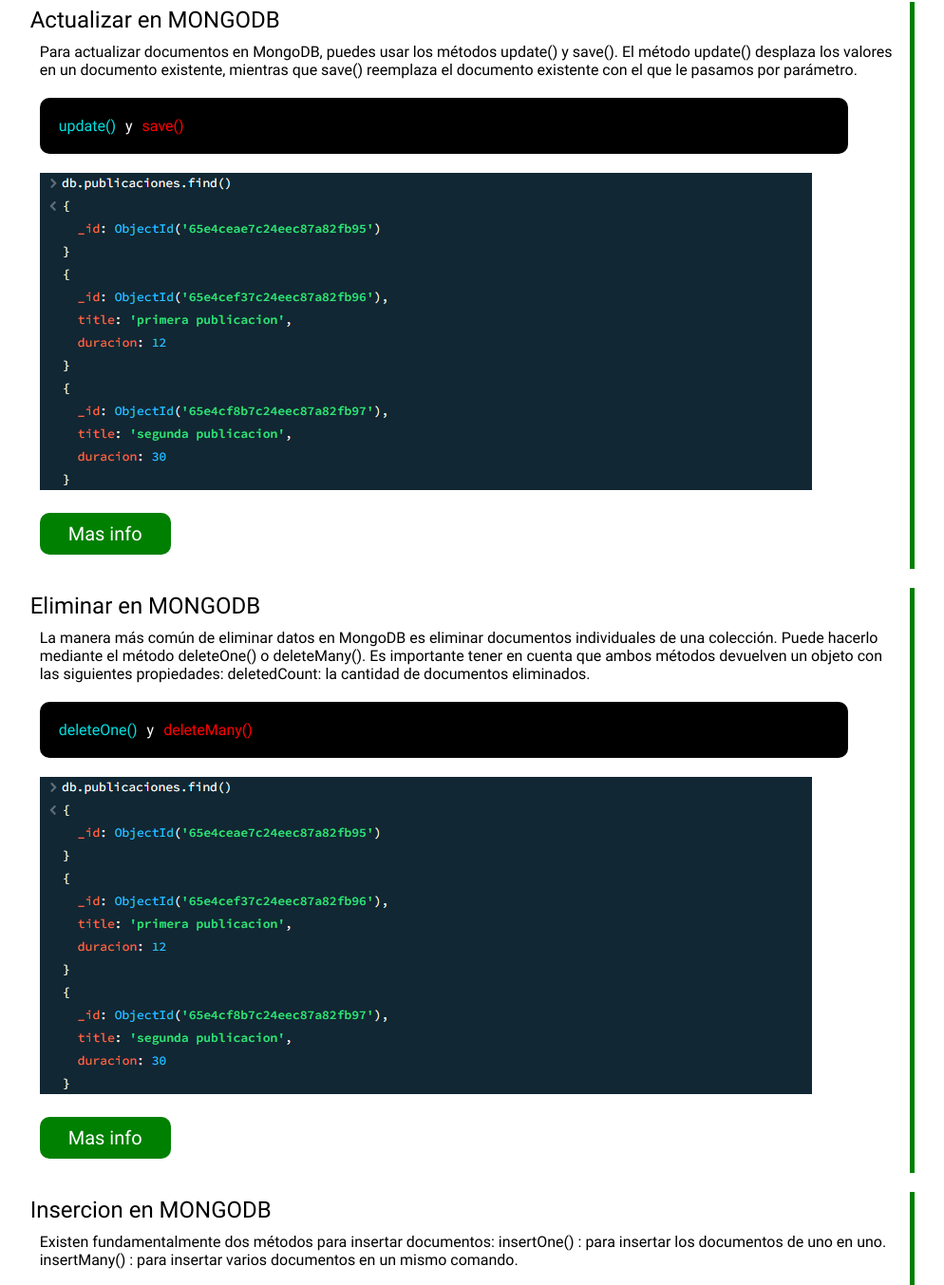
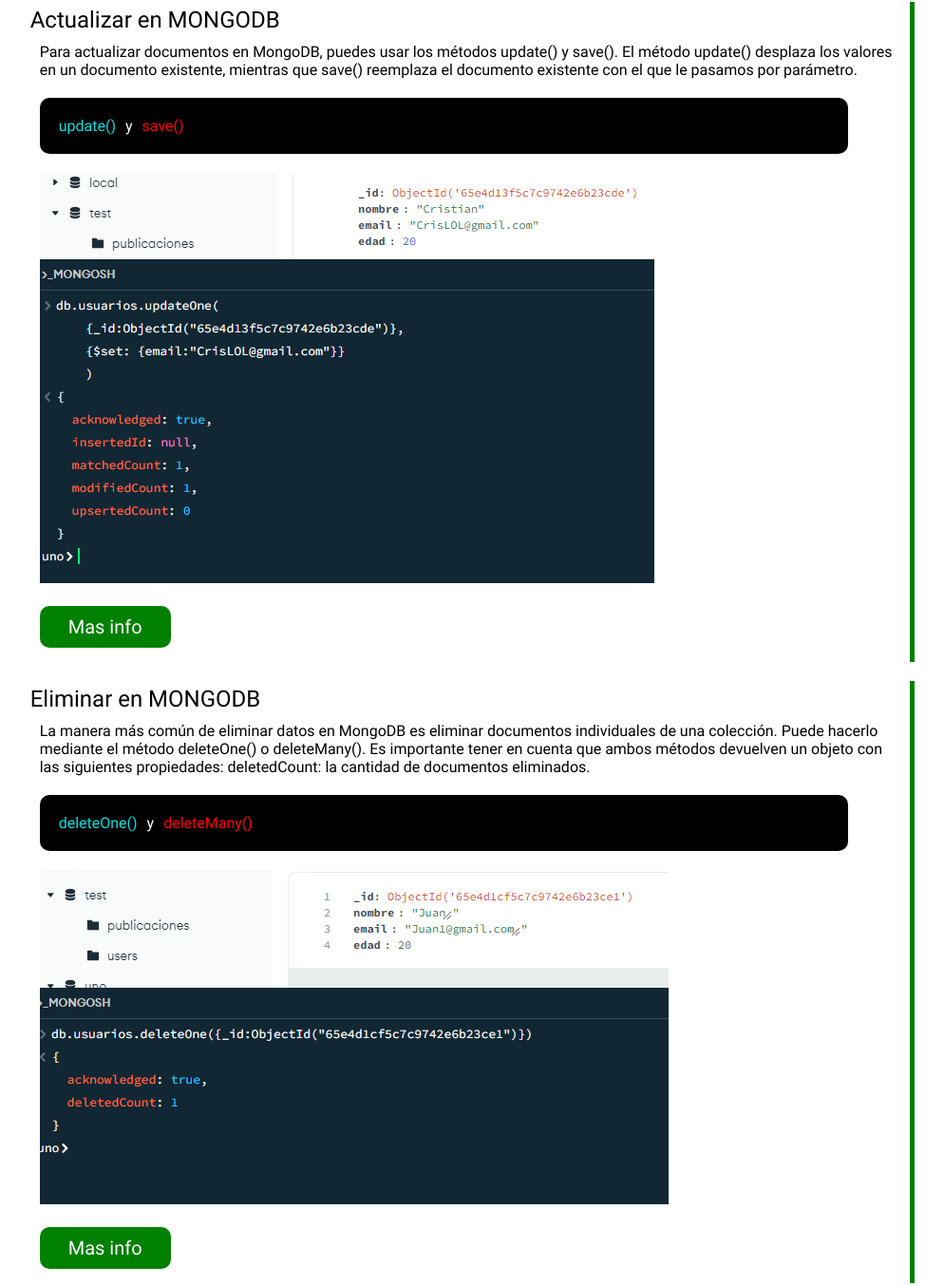
Before and after one commit to AXrodriguezQ/info-db, a plain HTML site: page index.html in a window 1280 px wide. Shown: the part 3364-4717 px from the top of the page at 95% size, without its empty margins (145-1139 px from the left). Drawn offline with Linux system fonts and the light colour scheme.

Commit message:
update links img

```diff
--- a/index.html
+++ b/index.html
@@ -105,7 +105,7 @@
                     <p class="azul">update()</p> y <p class="rojo">save()</p>
                 </div>
                 <div class="img-content">
-                    <img src="img/Muno.PNG" alt="">
+                    <img src="img/Mdos.PNG" alt="">
                 </div>
                 <div>
                     <button class="btn btn-main"><a href="https://www.gpsos.es/2020/06/operaciones-update-crud-en-mongodb/" target="_blank">Mas info</a></button>
@@ -121,7 +121,7 @@
                     <p class="azul">deleteOne()</p> y <p class="rojo">deleteMany()</p>
                 </div>
                 <div class="img-content">
-                    <img src="img/Muno.PNG" alt="">
+                    <img src="img/Mtres.PNG" alt="">
                 </div>
                 <div>
                     <button class="btn btn-main"><a href="https://learn.microsoft.com/es-es/azure/cosmos-db/mongodb/tutorial-delete" target="_blank">Mas info</a></button>
@@ -137,7 +137,7 @@
                     <p class="azul">insertOne()</p> y <p class="rojo">insertMany()</p>
                 </div>
                 <div class="img-content">
-                    <img src="img/Muno.PNG" alt="">
+                    <img src="img/Mcuatro.PNG" alt="">
                 </div>
                 <div>
                     <button class="btn btn-main"><a href="https://www.adrformacion.com/knowledge/programacion/como_insertar_documentos_en_mongodb.html" target="_blank">Mas info</a></button>
```
